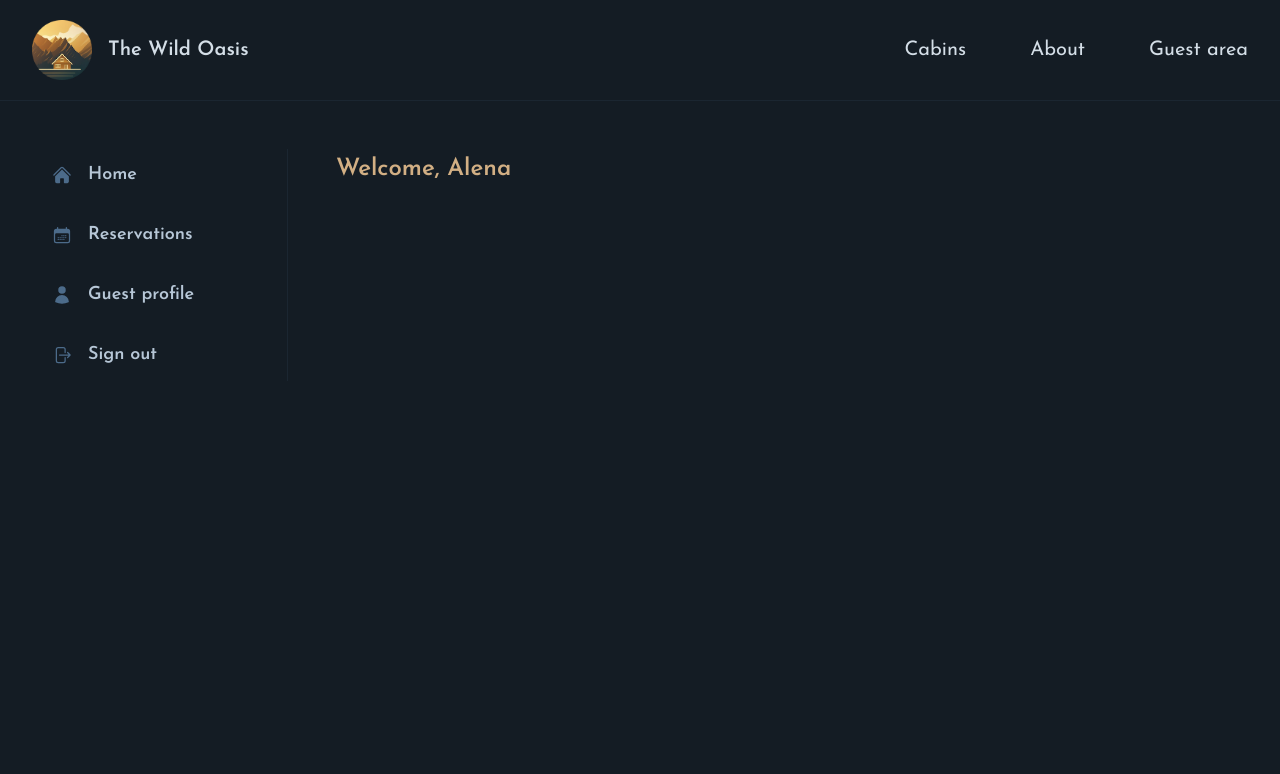
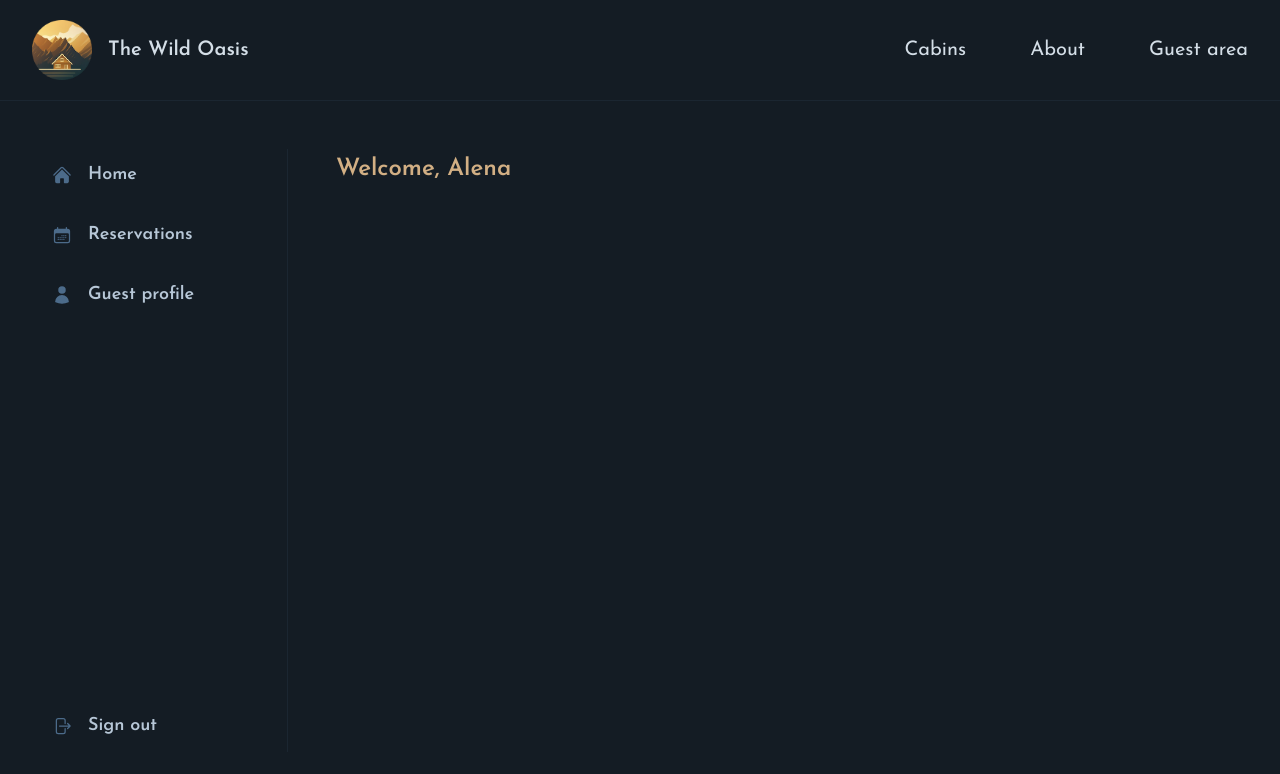
Before and after one commit to ExuLu/the-wild-oasis-website, a Next.js app: page /account in a window 1280 px wide. Shown: the top 774 px of the page. Built offline with nearby package versions, Linux system fonts and the light colour scheme.

Commit message:
fix: adjust styles and markup

```diff
--- a/app/account/layout.js
+++ b/app/account/layout.js
@@ -3,9 +3,7 @@
 const layout = ({ children }) => {
   return (
     <div className='grid grid-cols-[16rem_1fr] h-full gap-12'>
-      <div>
-        <SideNavigation />
-      </div>
+      <SideNavigation />
       <div className='py-1'>{children}</div>
     </div>
   );
--- a/app/layout.js
+++ b/app/layout.js
@@ -23,8 +23,8 @@
         className={`${josefin.className} antialiased bg-primary-950 text-primary-100 min-h-screen flex flex-col relative`}
       >
         <Header />
-        <div className='flex-1 px-8 py-12'>
-          <main className='max-w-7xl mx-auto '>{children}</main>
+        <div className='flex-1 px-8 py-12 grid'>
+          <main className='max-w-7xl mx-auto w-full'>{children}</main>
         </div>
       </body>
     </html>
```
